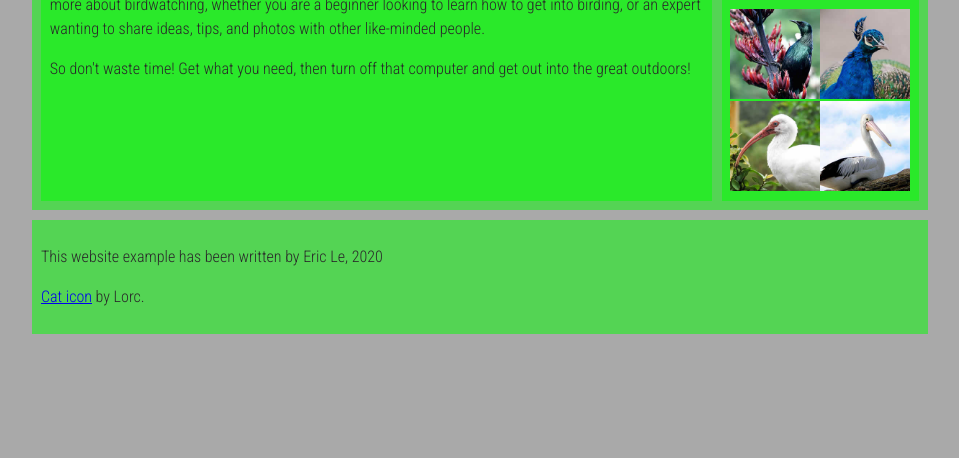
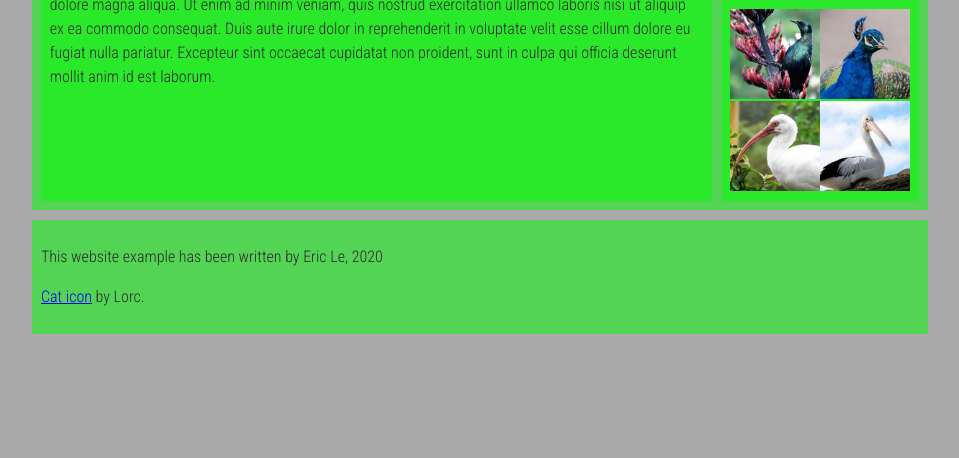
Before and after one commit to ericTle1/ericTle1.github.io, a plain HTML site: page Lab_3/index.html in a window 1280 px wide. Shown: the part 342-800 px from the top of the page, without its empty margins (160-1119 px from the left). Drawn offline with Linux system fonts and the light colour scheme.

Commit message:
Update index.html

```diff
--- a/Lab_3/index.html
+++ b/Lab_3/index.html
@@ -29,9 +29,10 @@
       <article>
         <h2>Welcome</h2>
 
-        <p>Welcome to our fake birdwatching site. If this were a real site, it would be the ideal place to come to learn more about birdwatching, whether you are a beginner looking to learn how to get into birding, or an expert wanting to share ideas, tips, and photos with other like-minded people.</p>
-
-        <p>So don't waste time! Get what you need, then turn off that computer and get out into the great outdoors!</p>
+        <p>Lorem ipsum dolor sit amet, consectetur adipiscing elit, sed do eiusmod tempor incididunt ut labore et dolore magna aliqua.
+          Ut enim ad minim veniam, quis nostrud exercitation ullamco laboris nisi ut aliquip ex ea commodo consequat. Duis aute irure dolor in
+          reprehenderit in voluptate velit esse cillum dolore eu fugiat nulla pariatur. Excepteur sint occaecat cupidatat non proident,
+          sunt in culpa qui officia deserunt mollit anim id est laborum.</p>
       </article>
 
       <aside>
```
